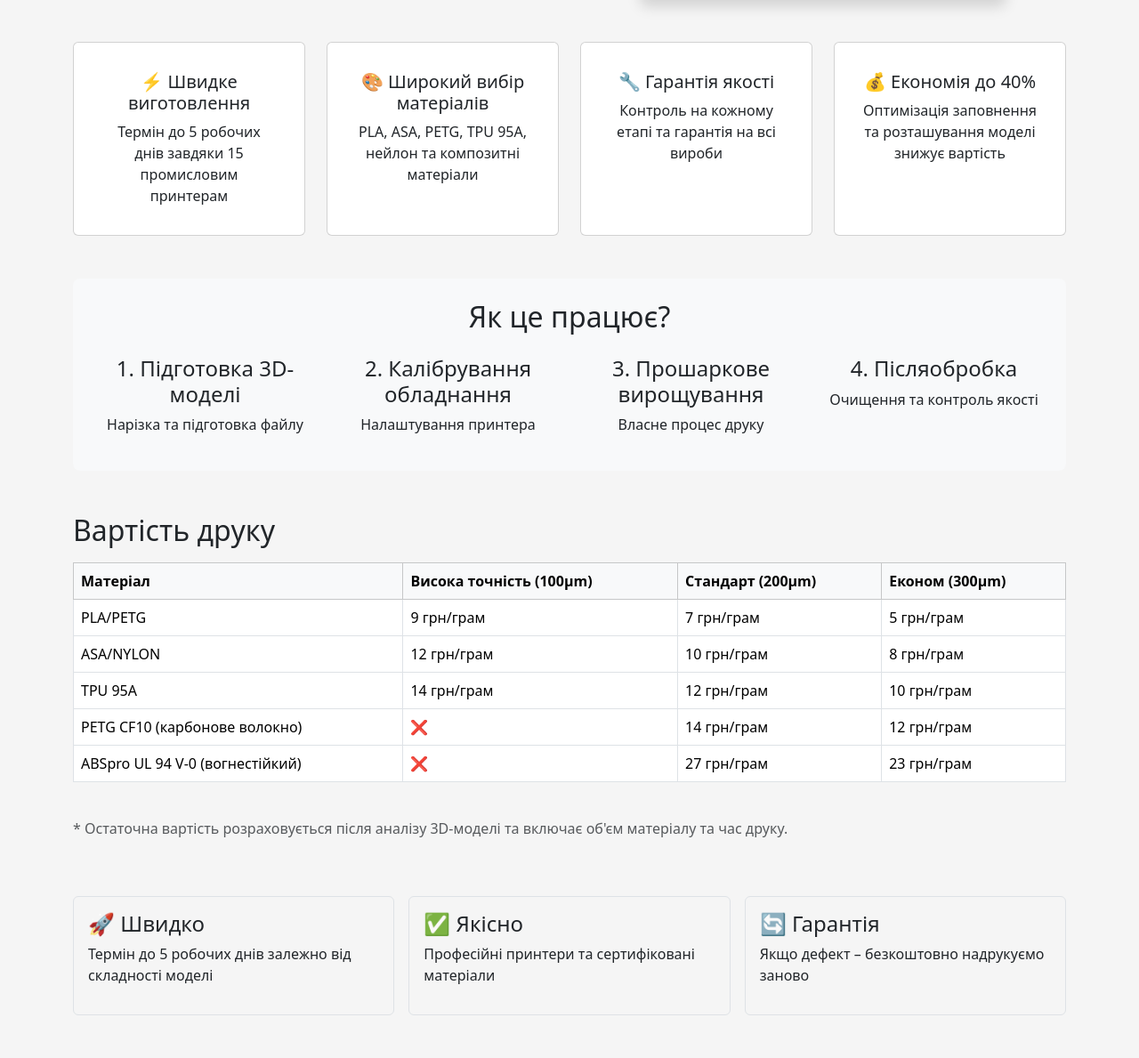
After one commit to NureShchukaViktoriia/3D-print-platform, a Django app: page /info/ in a window 1280 px wide. The commit adds this page. Shown: the part 565-1754 px from the top of the page at 89% size. Run offline with Django 5.2, Linux system fonts and the light colour scheme.

Commit message:
creating an information page

```diff
--- a/main/templates/main/base.html
+++ b/main/templates/main/base.html
@@ -50,8 +50,8 @@
                     </li>
 
                     <li class="nav-item">
-                        <a class="nav-link" href="#">
-                            Про нас
+                        <a class="nav-link" href="{% url 'info' %}">
+                            Інформація
                         </a>
                     </li>
 
--- /dev/null
+++ b/main/templates/main/info.html
@@ -0,0 +1,134 @@
+{% extends 'main/base.html' %}
+{% load static %}
+
+{% block title %}Інформація про FDM 3D-друк{% endblock %}
+
+{% block content %}
+<div class="container my-5">
+    <!-- Головний заголовок -->
+    <div class="text-center mb-5">
+        <h1 class="display-4 fw-bold">FDM 3D-друк</h1>
+        <p class="lead">Виготовляємо прототипи, корпуси та функціональні деталі з пластику FDM-методом</p>
+    </div>
+
+    <!-- Опис технології -->
+    <div class="row align-items-center mb-5">
+        <div class="col-md-6">
+            <h2>Технологія FDM</h2><br>
+            <h3 class="h5 text-muted">Прошаркове вирощування виробів із термопластику</h3><br>
+            <p><strong>3D друк (FDM)</strong> – це прошаркове побудова виробу з розплавленої пластикової нитки. Це найпоширеніший спосіб 3D-друку у світі. FDM-принтери працюють з різними типами пластиків: ASA, PLA, PET-G, NYLON, TPU 95А. Вироби відрізняються високою міцністю, гнучкістю та підходять для прототипування або готових об'єктів.</p>
+        </div>
+        <div class="col-md-6 text-center">
+    <img src="{% static 'img/fdm-3d-printing.jpg' %}"
+         class="img-fluid w-75 rounded shadow"
+         alt="FDM 3D друк"
+         onerror="this.src='https://tolocar.org/images/academy/digitalproduction/3dprinting/17_EN_The_main_components_of_a_3D_printer.png'">
+</div>
+    </div>
+
+    <!-- Переваги (картки) -->
+    <div class="row mb-5 g-4">
+        <div class="col-md-3">
+            <div class="card h-100 text-center p-3">
+                <div class="card-body">
+                    <h5 class="card-title">⚡ Швидке виготовлення</h5>
+                    <p class="card-text">Термін до 5 робочих днів завдяки 15 промисловим принтерам</p>
+                </div>
+            </div>
+        </div>
+        <div class="col-md-3">
+            <div class="card h-100 text-center p-3">
+                <div class="card-body">
+                    <h5 class="card-title">🎨 Широкий вибір матеріалів</h5>
+                    <p class="card-text">PLA, ASA, PETG, TPU 95А, нейлон та композитні матеріали</p>
+                </div>
+            </div>
+        </div>
+        <div class="col-md-3">
+            <div class="card h-100 text-center p-3">
+                <div class="card-body">
+                    <h5 class="card-title">🔧 Гарантія якості</h5>
+                    <p class="card-text">Контроль на кожному етапі та гарантія на всі вироби</p>
+                </div>
+            </div>
+        </div>
+        <div class="col-md-3">
+            <div class="card h-100 text-center p-3">
+                <div class="card-body">
+                    <h5 class="card-title">💰 Економія до 40%</h5>
+                    <p class="card-text">Оптимізація заповнення та розташування моделі знижує вартість</p>
+                </div>
+            </div>
+        </div>
+    </div>
+
+    <!-- Як це працює? -->
+    <div class="bg-light p-4 rounded-3 mb-5">
+        <h2 class="text-center mb-4">Як це працює?</h2>
+        <div class="row text-center">
+            <div class="col-md-3">
+                <h4>1. Підготовка 3D-моделі</h4>
+                <p>Нарізка та підготовка файлу</p>
+            </div>
+            <div class="col-md-3">
+                <h4>2. Калібрування обладнання</h4>
+                <p>Налаштування принтера</p>
+            </div>
+            <div class="col-md-3">
+                <h4>3. Прошаркове вирощування</h4>
+                <p>Власне процес друку</p>
+            </div>
+            <div class="col-md-3">
+                <h4>4. Післяобробка</h4>
+                <p>Очищення та контроль якості</p>
+            </div>
+        </div>
+    </div>
+
+    <!-- Таблиця вартості друку (лише інформація) -->
+    <h2 class="mb-3">Вартість друку</h2>
+    <div class="table-responsive mb-4">
+        <table class="table table-bordered table-hover">
+            <thead class="table-light">
+                <tr>
+                    <th>Матеріал</th>
+                    <th>Висока точність (100μm)</th>
+                    <th>Стандарт (200μm)</th>
+                    <th>Економ (300μm)</th>
+                </tr>
+            </thead>
+            <tbody>
+                <tr><td>PLA/PETG</td><td>9 грн/грам</td><td>7 грн/грам</td><td>5 грн/грам</td></tr>
+                <tr><td>ASA/NYLON</td><td>12 грн/грам</td><td>10 грн/грам</td><td>8 грн/грам</td></tr>
+                <tr><td>TPU 95А</td><td>14 грн/грам</td><td>12 грн/грам</td><td>10 грн/грам</td></tr>
+                <tr><td>PETG CF10 (карбонове волокно)</td><td>❌</td><td>14 грн/грам</td><td>12 грн/грам</td></tr>
+                <tr><td>ABSpro UL 94 V-0 (вогнестійкий)</td><td>❌</td><td>27 грн/грам</td><td>23 грн/грам</td></tr>
+            </tbody>
+        </table>
+    </div>
+    <p class="text-muted mb-4">* Остаточна вартість розраховується після аналізу 3D-моделі та включає об'єм матеріалу та час друку.</p>
+
+    <!-- Про 3D-друк (додаткові блоки) -->
+    <div class="row mt-5 g-3">
+        <div class="col-md-4">
+            <div class="p-3 border rounded h-100">
+                <h4>🚀 Швидко</h4>
+                <p>Термін до 5 робочих днів залежно від складності моделі</p>
+            </div>
+        </div>
+        <div class="col-md-4">
+            <div class="p-3 border rounded h-100">
+                <h4>✅ Якісно</h4>
+                <p>Професійні принтери та сертифіковані матеріали</p>
+            </div>
+        </div>
+        <div class="col-md-4">
+            <div class="p-3 border rounded h-100">
+                <h4>🔄 Гарантія</h4>
+                <p>Якщо дефект – безкоштовно надрукуємо заново</p>
+            </div>
+        </div>
+
+    </div>
+</div>
+{% endblock %}
--- a/main/templates/main/profile.html
+++ b/main/templates/main/profile.html
@@ -11,6 +11,9 @@
         <h5>Дані користувача</h5>
         <p><strong>Логін:</strong> {{ user.username }}</p>
         <p><strong>Email:</strong> {{ user.email }}</p>
+        <a href="{% url 'edit_profile' %}" class="btn btn-outline-primary">
+            Редагувати профіль
+        </a>
     </div>
 
     <div class="mb-4">
--- a/main/urls.py
+++ b/main/urls.py
@@ -14,4 +14,6 @@ urlpatterns = [
     path('profile/', views.profile_view, name='profile'),
     path('favorites/', views.favorites_view, name='favorites'),
     path('favorite/<int:model_id>/', views.toggle_favorite, name='toggle_favorite'),
+    path('profile/edit/', views.edit_profile, name='edit_profile'),
+    path('info/', views.info, name='info'),
 ]
--- a/main/views.py
+++ b/main/views.py
@@ -6,6 +6,8 @@ from .forms import RegisterForm
 from .utils import calculate_order_price
 from .models import Model3D, Order, Category, Material, Favorite
 from .forms import OrderForm
+from django.contrib import messages
+from .forms import UserProfileForm
 
 def register_view(request):
     if request.method == 'POST':
@@ -168,3 +170,22 @@ def favorites_view(request):
     return render(request, 'main/favorites.html', {
         'favorites': favorites
     })
+
+@login_required
+def edit_profile(request):
+    if request.method == 'POST':
+        form = UserProfileForm(request.POST, instance=request.user)
+
+        if form.is_valid():
+            form.save()
+            messages.success(request, 'Профіль успішно оновлено.')
+            return redirect('profile')
+    else:
+        form = UserProfileForm(instance=request.user)
+
+    return render(request, 'main/edit_profile.html', {
+        'form': form
+    })
+
+def info(request):
+    return render(request, 'main/info.html')
```
Also changed, not shown: main/forms.py (+18 -0 lines), main/static/main/css/style.css (+68 -0 lines), main/templates/main/edit_profile.html (added, +29 -0 lines).
